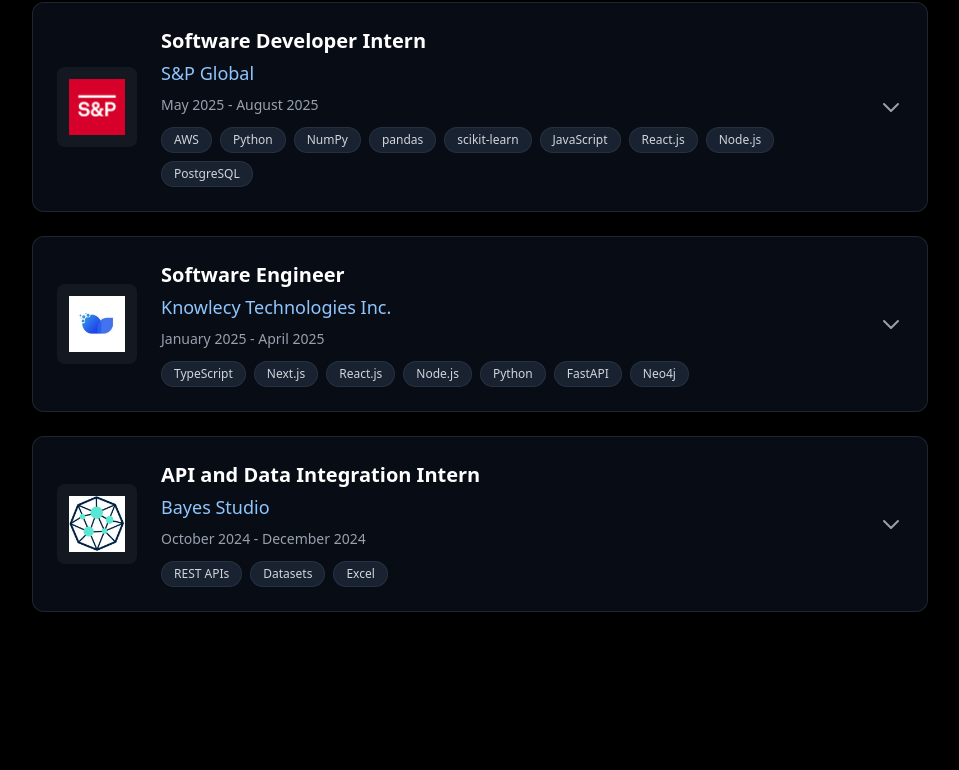
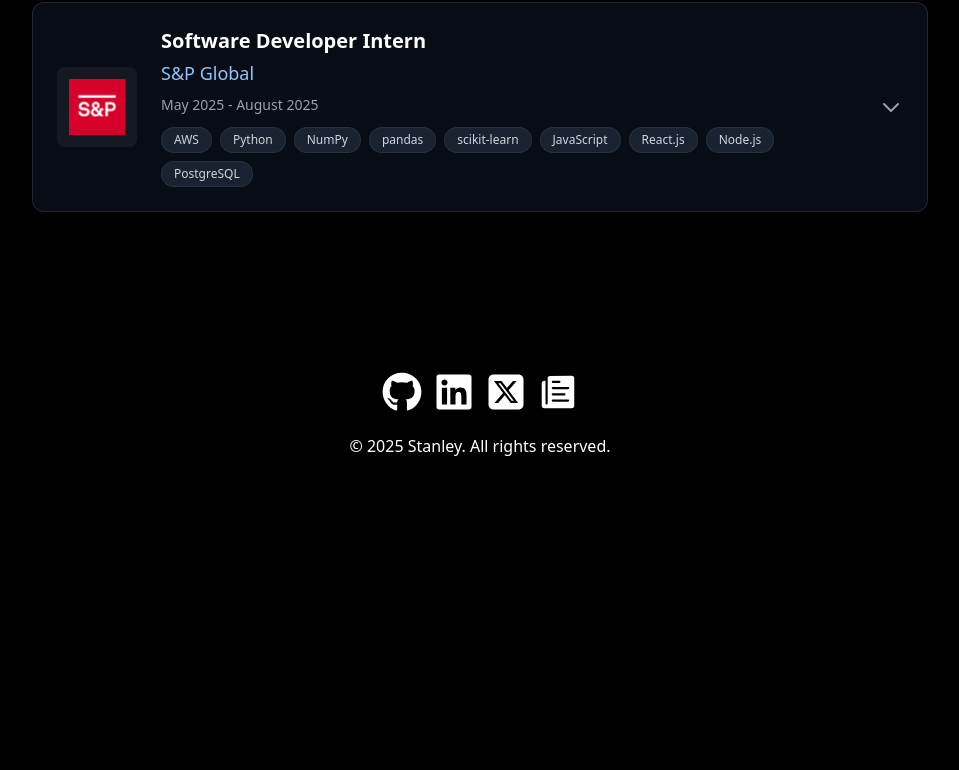
Before and after one commit to stanleypangg/Portfolio, a React (Vite) app: page / in a window 1280 px wide. Shown: the part 2542-3312 px from the top of the page, without its empty margins (160-1119 px from the left). After the commit the page ends 3032 px from the top, so only its background shows below. Built offline with nearby package versions, Linux system fonts and the light colour scheme.

Commit message:
remove knowlecy and bayes studio

```diff
--- a/src/pages/Experience.jsx
+++ b/src/pages/Experience.jsx
@@ -38,25 +38,7 @@
     //   date: 'May 2025 - Present',
     //   description: 'Led the development and maintenance of the University of Toronto Seismic Design Team\'s official website, enhancing the team\'s digital presence and improving information accessibility for students and stakeholders. Implemented modern web technologies to create a responsive, user-friendly platform that effectively showcases the team\'s engineering projects, competition achievements, and recruitment initiatives. Collaborated with team leadership to ensure the website accurately represents the organization\'s mission and facilitates seamless communication with the engineering community.',
     //   technologies: ['JavaScript', 'React.js', 'Node.js']
-    // },
-    {
-      imagePath: 'knowlecy_logo.jpg',
-      companyName: 'Knowlecy Technologies Inc.',
-      companyLink: 'https://knowlecy.com/',
-      role: 'Software Engineer',
-      date: 'January 2025 - April 2025',
-      description: 'Research Paper Mindmap Visualizer 🧠',
-      technologies: ['TypeScript', 'Next.js', 'React.js', 'Node.js', 'Python', 'FastAPI', 'Neo4j']
-    },
-    {
-      imagePath: 'bayes_studio_logo.jpg',
-      companyName: 'Bayes Studio',
-      companyLink: 'https://bayesstudio.com/',
-      role: 'API and Data Integration Intern',
-      date: 'October 2024 - December 2024',
-      description: 'Wildfire Prevention APIs and Datasets 📝',
-      technologies: ['REST APIs', 'Datasets', 'Excel']
-    }
+    // }
   ]
 
   return (
```
Also changed, not shown: public/bayes_studio_logo.jpg (deleted), public/knowlecy_logo.jpg (deleted).
